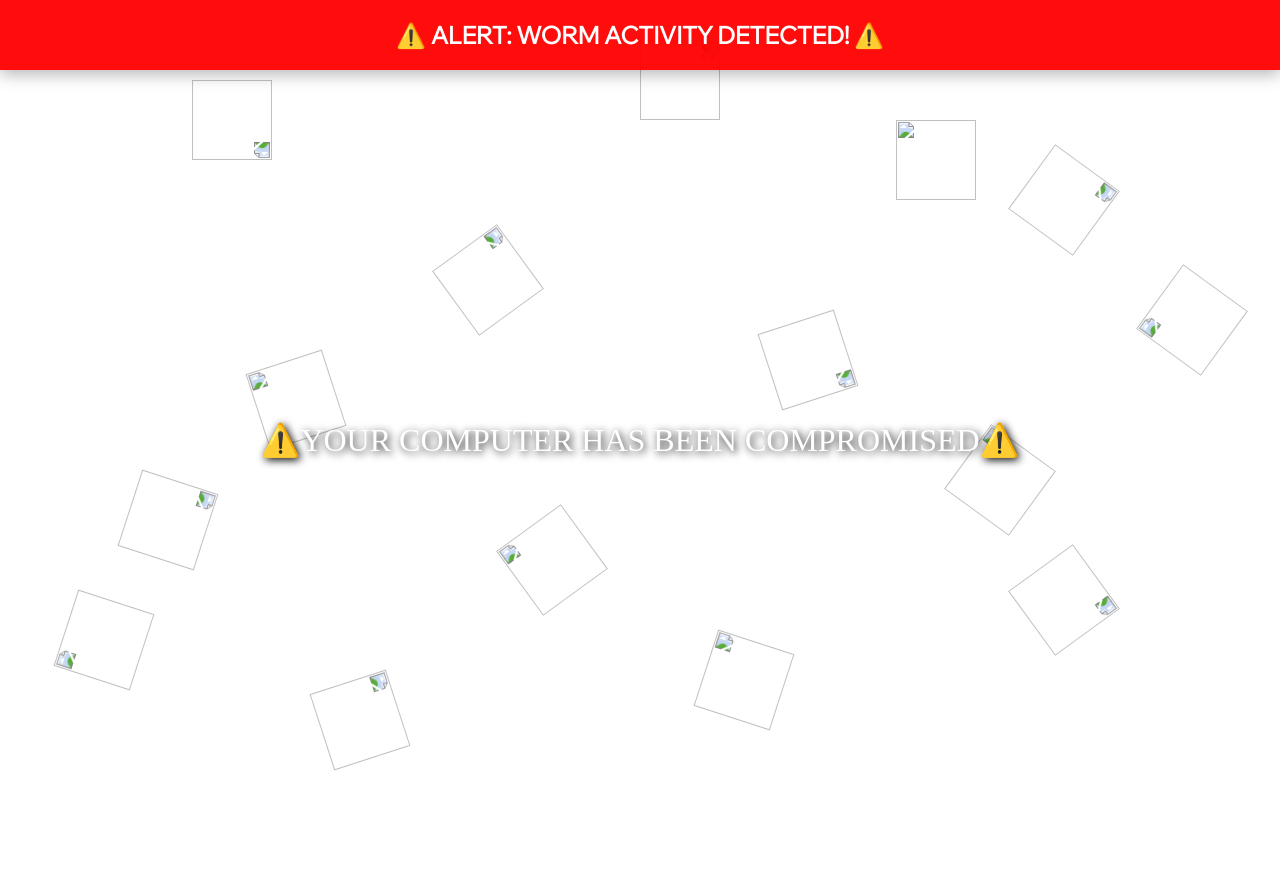
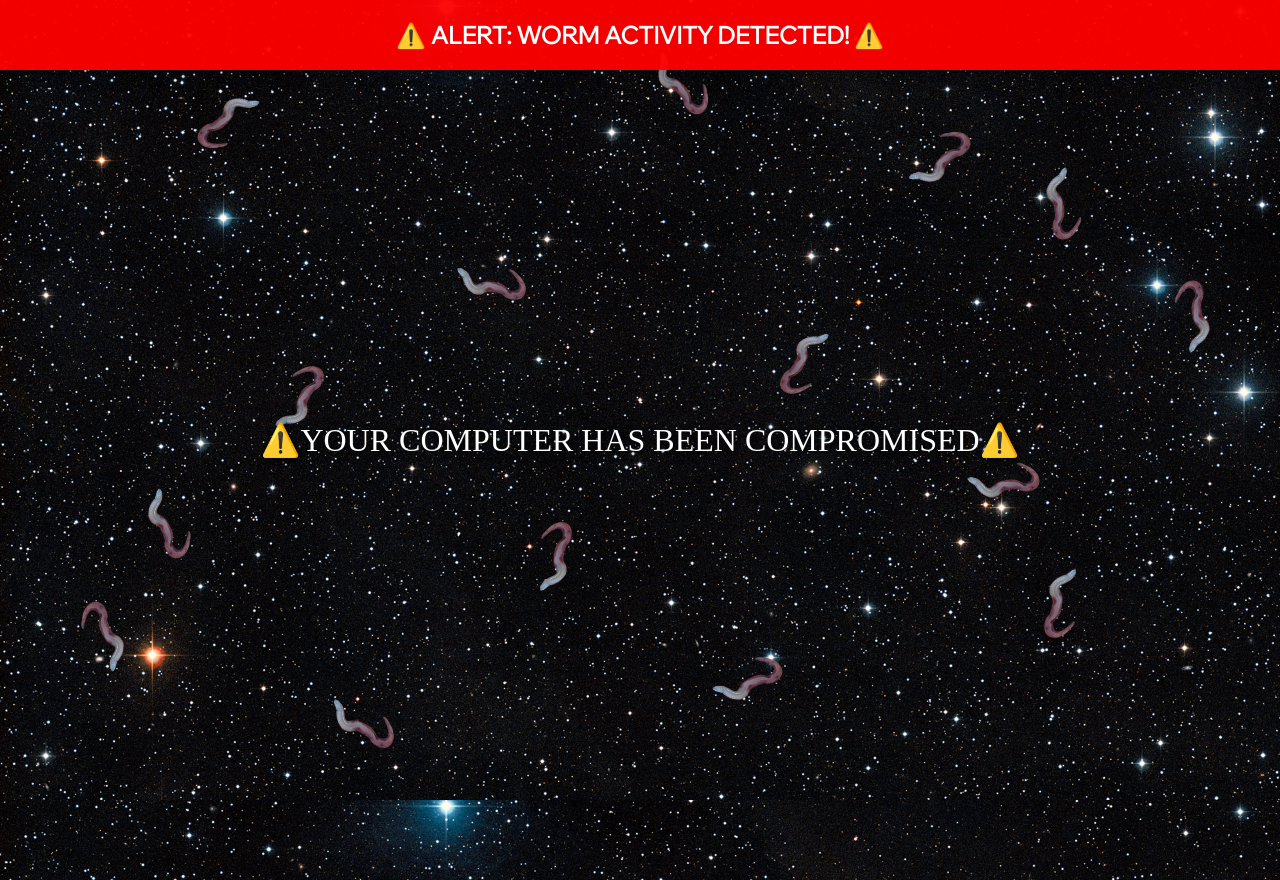
Before and after one commit to stollmansatwit/PortfolioWebsite, a plain HTML site: page worm/index.html in a window 1280 px wide. Drawn offline with Linux system fonts and the light colour scheme; the site is published under a folder, as on GitHub Pages, so addresses that start at the root find nothing.

Commit message:
removed "/" from begining of paths

```diff
--- a/worm/index.html
+++ b/worm/index.html
@@ -9,7 +9,7 @@
             margin: 0;
             padding: 0;
             min-height: 100vh;
-            background: url('/images/space.jpg') no-repeat center center fixed;
+            background: url('images/space.jpg') no-repeat center center fixed;
             background-size: cover;
             color: white;
             overflow-x: hidden;
@@ -69,20 +69,20 @@
     <div class="content" style="display: flex; justify-content: center; align-items: center; height: 100vh;">
         ⚠️YOUR COMPUTER HAS BEEN COMPROMISED⚠️
     </div>
-    <img src="/images/worm.png" class="worm" style="top: 10%; left: 15%; animation-delay: 0s;">
-    <img src="/images/worm.png" class="worm" style="top: 40%; left: 60%; animation-delay: 0.1s;">
-    <img src="/images/worm.png" class="worm" style="top: 70%; left: 80%; animation-delay: 0.2s;">
-    <img src="/images/worm.png" class="worm" style="top: 20%; left: 80%; animation-delay: 0.3s;">
-    <img src="/images/worm.png" class="worm" style="top: 60%; left: 10%; animation-delay: 0.4s;">
-    <img src="/images/worm.png" class="worm" style="top: 5%; left: 50%; animation-delay: 0.5s;">
-    <img src="/images/worm.png" class="worm" style="top: 85%; left: 25%; animation-delay: 0.6s;">
-    <img src="/images/worm.png" class="worm" style="top: 30%; left: 35%; animation-delay: 0.7s;">
-    <img src="/images/worm.png" class="worm" style="top: 55%; left: 75%; animation-delay: 0.8s;">
-    <img src="/images/worm.png" class="worm" style="top: 80%; left: 55%; animation-delay: 0.9s;">
-    <img src="/images/worm.png" class="worm" style="top: 15%; left: 70%; animation-delay: 1.0s;">
-    <img src="/images/worm.png" class="worm" style="top: 45%; left: 20%; animation-delay: 1.1s;">
-    <img src="/images/worm.png" class="worm" style="top: 65%; left: 40%; animation-delay: 1.2s;">
-    <img src="/images/worm.png" class="worm" style="top: 35%; left: 90%; animation-delay: 1.3s;">
-    <img src="/images/worm.png" class="worm" style="top: 75%; left: 5%; animation-delay: 1.4s;">
+    <img src="images/worm.png" class="worm" style="top: 10%; left: 15%; animation-delay: 0s;">
+    <img src="images/worm.png" class="worm" style="top: 40%; left: 60%; animation-delay: 0.1s;">
+    <img src="images/worm.png" class="worm" style="top: 70%; left: 80%; animation-delay: 0.2s;">
+    <img src="images/worm.png" class="worm" style="top: 20%; left: 80%; animation-delay: 0.3s;">
+    <img src="images/worm.png" class="worm" style="top: 60%; left: 10%; animation-delay: 0.4s;">
+    <img src="images/worm.png" class="worm" style="top: 5%; left: 50%; animation-delay: 0.5s;">
+    <img src="images/worm.png" class="worm" style="top: 85%; left: 25%; animation-delay: 0.6s;">
+    <img src="images/worm.png" class="worm" style="top: 30%; left: 35%; animation-delay: 0.7s;">
+    <img src="images/worm.png" class="worm" style="top: 55%; left: 75%; animation-delay: 0.8s;">
+    <img src="images/worm.png" class="worm" style="top: 80%; left: 55%; animation-delay: 0.9s;">
+    <img src="images/worm.png" class="worm" style="top: 15%; left: 70%; animation-delay: 1.0s;">
+    <img src="images/worm.png" class="worm" style="top: 45%; left: 20%; animation-delay: 1.1s;">
+    <img src="images/worm.png" class="worm" style="top: 65%; left: 40%; animation-delay: 1.2s;">
+    <img src="images/worm.png" class="worm" style="top: 35%; left: 90%; animation-delay: 1.3s;">
+    <img src="images/worm.png" class="worm" style="top: 75%; left: 5%; animation-delay: 1.4s;">
 </body>
 </html>
```
Also changed, not shown: brunch/index.html (+1 -1 lines).
